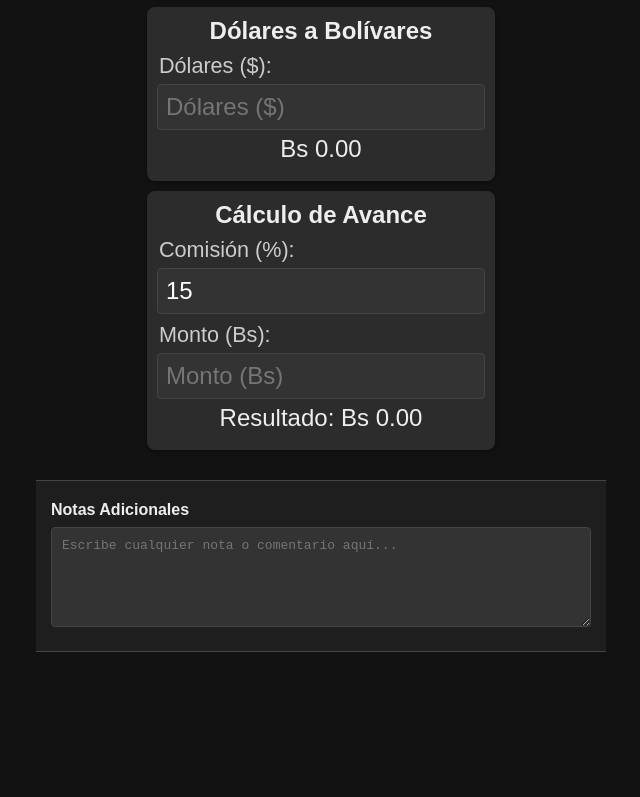
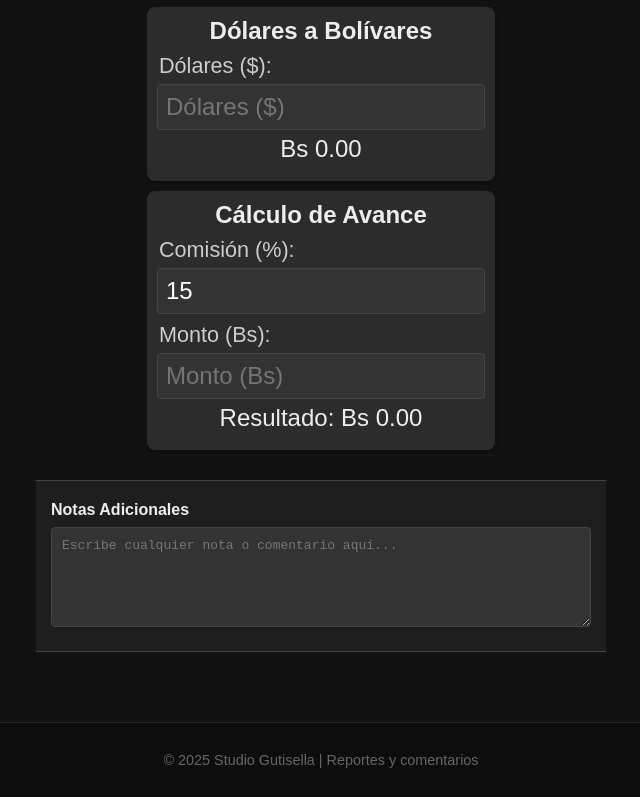
Before and after one commit to studiogutisella/calculadora-dolar, a plain HTML site: page index.html in a window 1280 px wide. Shown: the part 689-1486 px from the top of the page, without its empty margins (319-959 px from the left). Before the commit the page ends 1381 px from the top, so only its background shows below. Drawn offline with Linux system fonts and the light colour scheme.

Commit message:
Update index.html and footer

```diff
--- a/index.html
+++ b/index.html
@@ -405,6 +405,45 @@
         </div>
     </div>
 
+<!-- Footer minimalista -->
+<div class="footer">
+    <p>&copy; 2025 Studio Gutisella |
+        <a href="mailto:emilianogutisella@gmail.com" class="footer-link">
+            Reportes y comentarios
+        </a>
+    </p>
+</div>
+
+<style>
+    /* Estilos para el footer */
+    .footer {
+        background: #0d0d0d; /* Fondo muy oscuro */
+        color: #666; /* Texto gris claro */
+        text-align: center;
+        padding: 1em 0.5em;
+        font-size: 0.9em;
+        margin-top: 30px;
+        border-top: 1px solid #222;
+    }
+
+    .footer-link {
+        color: #666;
+        text-decoration: none;
+        transition: color 0.3s;
+    }
+
+    .footer-link:hover {
+        color: #999;
+    }
+
+    /* Ajustes responsivos para móviles */
+    @media (max-width: 480px) {
+        .footer {
+            font-size: 0.8em;
+            padding: 0.8em 0.5em;
+        }
+    }
+</style>
     <!-- Script principal -->
     <script>
         // Configura la funcionalidad de deselección al presionar Enter
```
